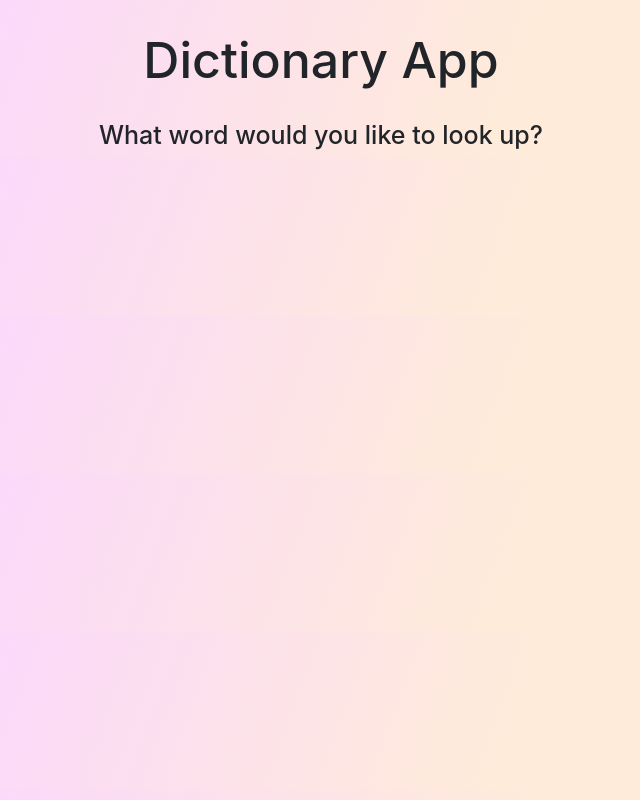
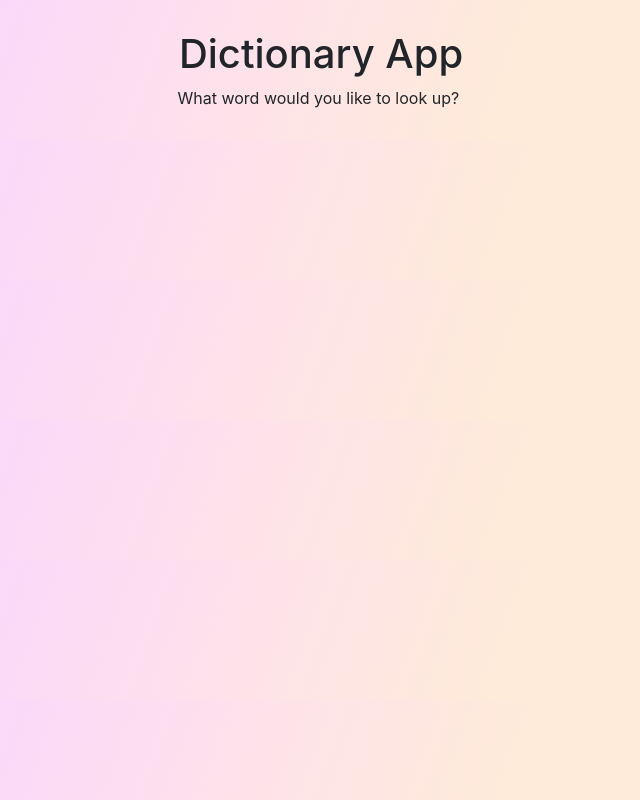
Before and after one commit to chickienickie/dictionary-project, a React (Create React App) app: page / in a window 1280 px wide. Shown: the whole page, without its empty margins (319-959 px from the left). Built offline with nearby package versions, Linux system fonts and the light colour scheme.

Commit message:
added text animation

```diff
--- a/package.json
+++ b/package.json
@@ -9,6 +9,7 @@
     "react": "^18.2.0",
     "react-dom": "^18.2.0",
     "react-scripts": "5.0.1",
+    "react-typical": "^0.1.3",
     "web-vitals": "^2.1.4"
   },
   "scripts": {
--- a/src/App.css
+++ b/src/App.css
@@ -1,10 +1,5 @@
-.App h1 {
+h1 {
   font-size: 50px;
   text-align: center;
   margin: 30px 0;
 }
-
-.App h2 {
-  font-size: 25px;
-  text-align: center;
-}
--- a/src/App.js
+++ b/src/App.js
@@ -1,13 +1,17 @@
+import React, { Component } from 'react'
+import Typical from 'react-typical'
 
-import './App.css';
 
-function App() {
-  return (
-    <div className="App">
-      <h1>Dictionary App</h1>
-      <h2>What word would you like to look up?</h2>
-    </div>
-  );
+const steps = [
+  'What word would you like to look up?', 2000,
+];
+export default class App extends Component {
+  render() {
+    return (
+      <div>
+        <h1>Dictionary App</h1>
+        <Typical steps={steps} loop={Infinity} />
+      </div>
+    )
+  }
 }
-
-export default App;
--- a/src/index.css
+++ b/src/index.css
@@ -8,4 +8,6 @@ body {
     rgba(248, 196, 249, 0.66) 22.8%,
     rgba(253, 122, 4, 0.15) 64.6%
   );
+  text-align: center;
+  margin: 30px 0;
 }
```
Also changed, not shown: 1 other file (tests, documents, lock files or other folders).
